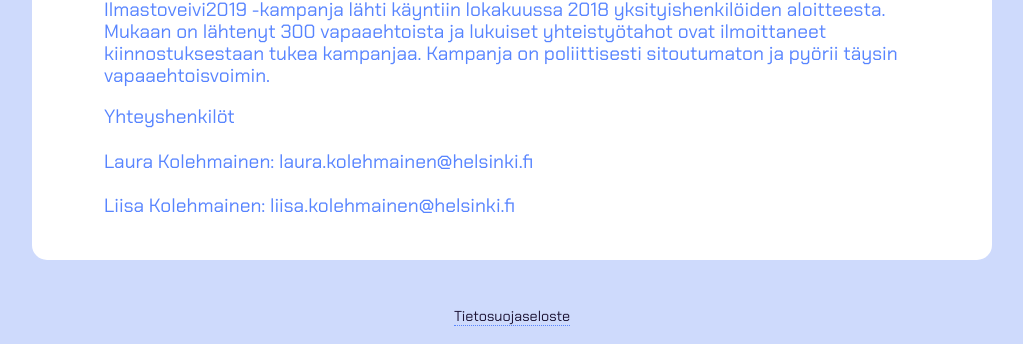
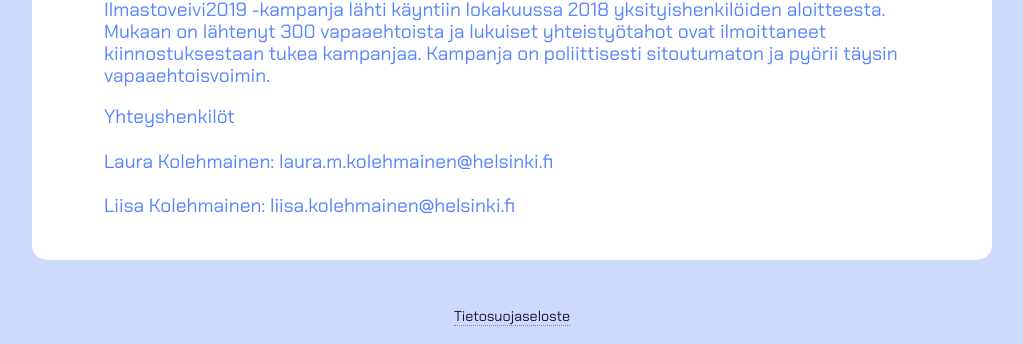
Before and after one commit to ilmastoveivi/ilmastoveivi.github.io, a Jekyll site: the page built from kampanja.md, in a window 1280 px wide. Shown: the part 1043-1387 px from the top of the page, without its empty margins (128-1151 px from the left). Built offline with Jekyll 4.4.1, drawn with Linux system fonts in a browser that asks for light colours; nearby versions of some CDN libraries; some web fonts are replaced; our own code applies the rules of GitHub Pages for plain Markdown files.

```diff
--- a/kampanja.md
+++ b/kampanja.md
@@ -3,7 +3,7 @@ layout: campaign
 highlight-text: Suomi on juuri oikeaan aikaan strategisessa pelipaikassa, ratkaisijan roolissa maailman kohtalonhetkillä. Meillä on ainutlaatuinen tilaisuus, mutta onko meillä tahto?
 campaign-people-text: Ilmastoveivi2019 -kampanja lähti käyntiin lokakuussa 2018 yksityishenkilöiden aloitteesta. Mukaan on lähtenyt 300 vapaaehtoista ja lukuiset yhteistyötahot ovat ilmoittaneet kiinnostuksestaan tukea kampanjaa. Kampanja on poliittisesti sitoutumaton ja pyörii täysin vapaaehtoisvoimin.
 contacts-title-text: Yhteyshenkilöt
-contact1: "Laura Kolehmainen: laura.kolehmainen@helsinki.fi"
+contact1: "Laura Kolehmainen: laura.m.kolehmainen@helsinki.fi"
 contact2: "Liisa Kolehmainen: liisa.kolehmainen@helsinki.fi"
 ---
 
```
